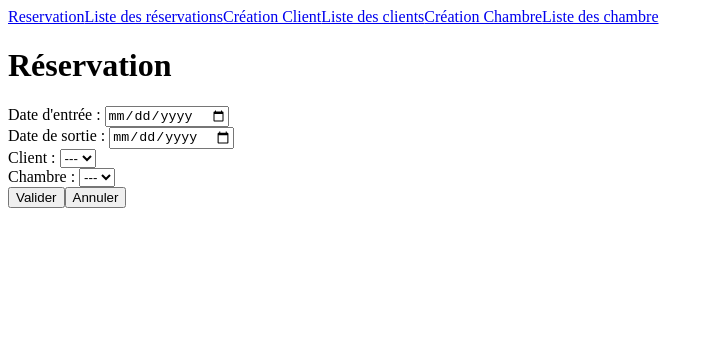
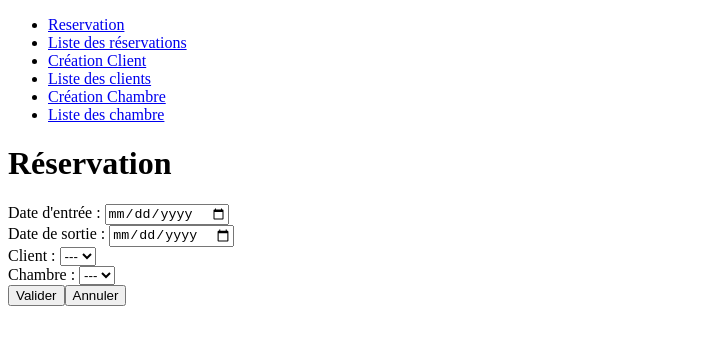
Before and after one commit to tafitahery/hotel-v2, a React (Create React App) app: page / in a window 1280 px wide. Shown: the top 344 px of the page, without its empty margins (0-713 px from the left). Built offline with nearby package versions, Linux system fonts and the light colour scheme.

Commit message:
Modifcation component Navigation

```diff
--- a/src/components/Navigation/index.jsx
+++ b/src/components/Navigation/index.jsx
@@ -4,12 +4,26 @@ import { Link } from 'react-router-dom';
 const Navigation = () => {
   return (
     <div>
+      <ul>
+        <li>
           <Link to="/">Reservation</Link>
+        </li>
+        <li>
           <Link to="/listReservations">Liste des réservations</Link>
+        </li>
+        <li>
           <Link to="/createClient">Création Client</Link>
+        </li>
+        <li>
           <Link to="/listClients">Liste des clients</Link>
+        </li>
+        <li>
           <Link to="/createRoom">Création Chambre</Link>
+        </li>
+        <li>
           <Link to="/listRooms">Liste des chambre</Link>
+        </li>
+      </ul>
     </div>
   );
 };
```
Lines whose indentation alone changed are shown as unchanged.
